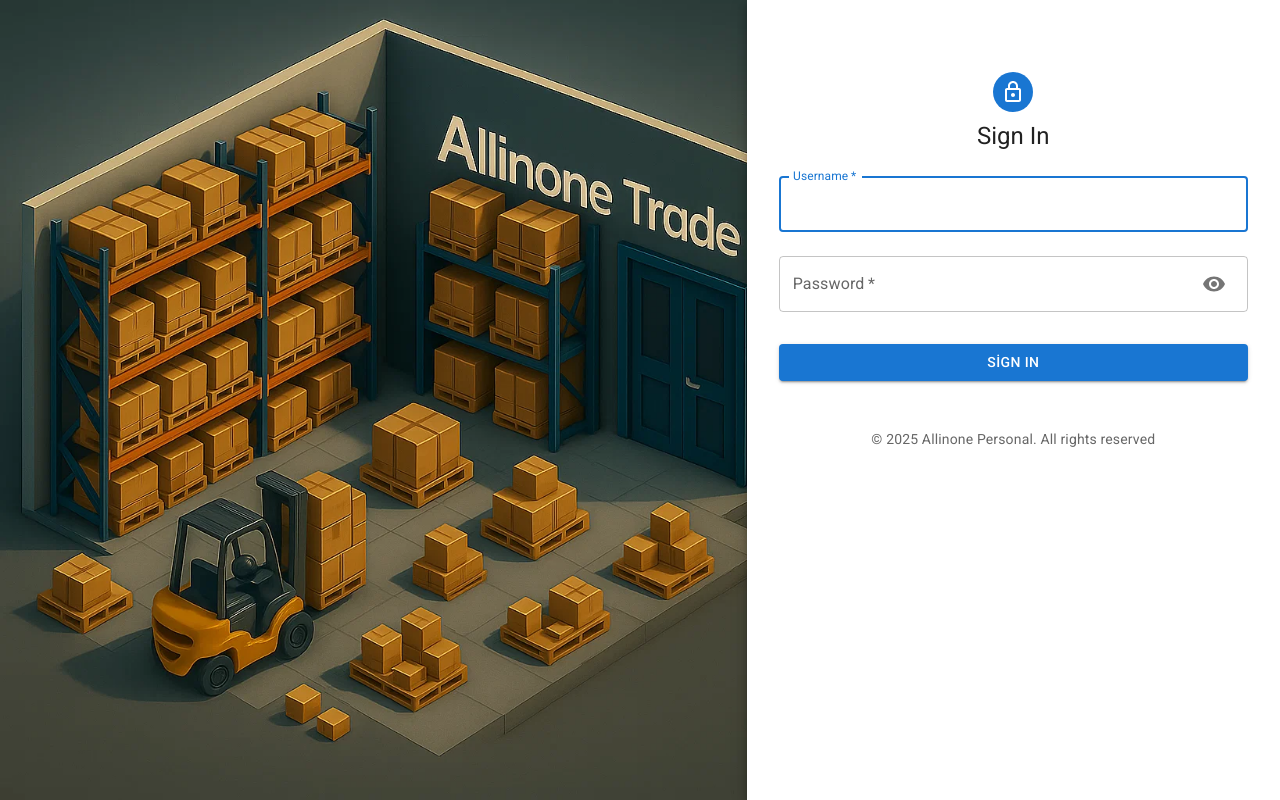
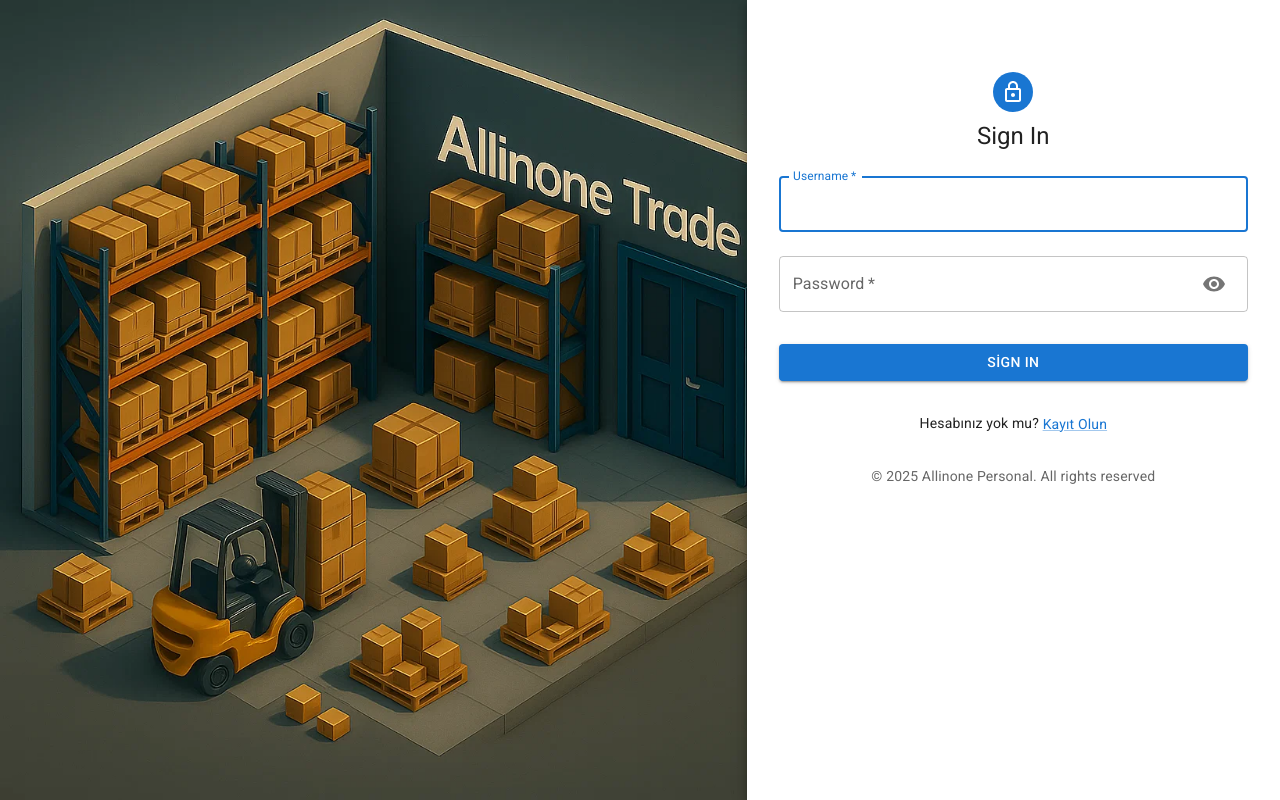
Before and after one commit to fthgncl/firmora-web, a React (Create React App) app: page /sign-in in a window 1280 px wide. Built offline with nearby package versions, Linux system fonts and the light colour scheme.

Commit message:
SignIn ve SignUp sayfalarına yönlendirme bağlantıları eklendi: Kullanıcıların hesap oluşturma ve giriş yapma işlemlerini kolaylaştırmak için yeni bağlantılar entegre edildi.

```diff
--- a/src/pages/SignInPage.js
+++ b/src/pages/SignInPage.js
@@ -20,6 +20,7 @@ import CircularProgress from "@mui/material/CircularProgress";
 import * as React from "react";
 import {useAuth} from "../contexts/AuthContext";
 import LanguageSelector from '../components/LanguageSelector';
+import Link from '@mui/material/Link';
 
 export default function SignInSide() {
     const { t } = useTranslation();
@@ -152,6 +153,17 @@ export default function SignInSide() {
                         >
                             {isLoading ? <CircularProgress color="inherit"/> : <>{t('login.loginButton')}</>}
                         </Button>
+                        <Typography variant="body2" sx={{ textAlign: 'center', mt: 2 }}>
+                            Hesabınız yok mu?{' '}
+                            <Link
+                                component="button"
+                                variant="body2"
+                                onClick={() => navigate('/sign-up')}
+                                sx={{ cursor: 'pointer' }}
+                            >
+                                Kayıt Olun
+                            </Link>
+                        </Typography>
                     </Box>
                     <Typography
                         variant="body2"
--- a/src/pages/SignInUpPage.js
+++ b/src/pages/SignInUpPage.js
@@ -13,6 +13,8 @@ import { useFormik } from "formik";
 import axios from "axios";
 import {useEffect, useState} from "react";
 import SignUpSchema from "../schemas/signUpSchema";
+import { useNavigate } from "react-router-dom";
+import Link from '@mui/material/Link';
 
 const Card = styled(MuiCard)(({ theme }) => ({
     display: 'flex',
@@ -45,6 +47,7 @@ const SignUpContainer = styled(Stack)(({ theme }) => ({
 export default function SignUp() {
     const [apiErrors, setApiErrors] = useState({});
     const [isLoading, setIsLoading] = useState(false);
+    const navigate = useNavigate();
 
 
     const onSubmit = async (values, actions) => {
@@ -216,6 +219,17 @@ export default function SignUp() {
                         >
                             {isLoading ? 'Kayıt Yapılıyor...' : 'Kaydol'}
                         </Button>
+                        <Typography variant="body2" sx={{ textAlign: 'center', mt: 2 }}>
+                            Hesabınız var mı?{' '}
+                            <Link
+                                component="button"
+                                variant="body2"
+                                onClick={() => navigate('/sign-in')}
+                                sx={{ cursor: 'pointer' }}
+                            >
+                                Giriş yapın
+                            </Link>
+                        </Typography>
                     </Box>
                 </Card>
             </SignUpContainer>
```
